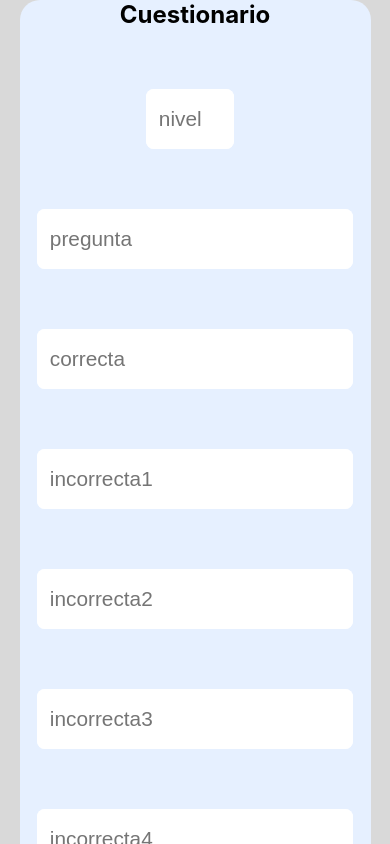
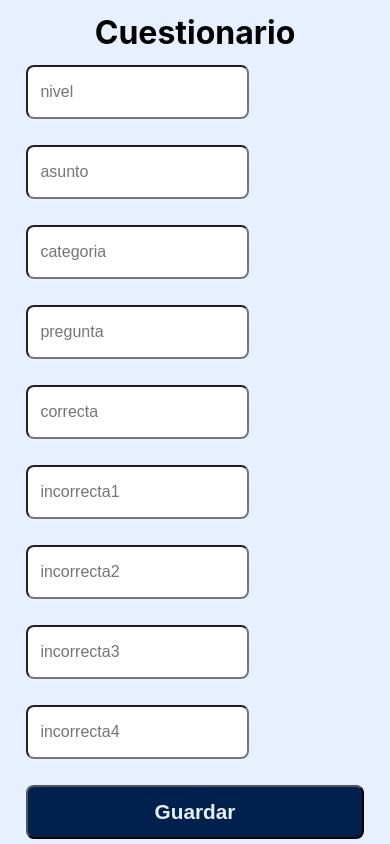
Before and after one commit to HardBoris/studytor-spa, a React (Create React App) app: page /cuestionario in a window 390 px wide. Shown: the top 844 px of the page. Built offline with nearby package versions, Linux system fonts and the light colour scheme.

Commit message:
feat: cuestionario mobil first

```diff
--- a/src/components/BGbutton/button.css
+++ b/src/components/BGbutton/button.css
@@ -10,12 +10,12 @@
 
 button {
   height: 100%;
-  width: 90%;
+  width: 100%;
   background-color: var(--primary-85);
   /*border: solid 1px var(--primary);*/
   border-radius: 0.5rem;
   font-weight: bold;
-  font-size: 0.6rem;
+  font-size: 1.3rem;
   color: var(--primary-light);
   cursor: pointer;
 }
@@ -37,16 +37,3 @@ button:hover {
 .warning:hover {
   background-color: yellow;
 }
-
-@media (min-width: 426px) {
-  .btn {
-    width: 100%;
-    display: flex;
-    justify-content: flex-start;
-    align-items: flex-end;
-  }
-
-  button {
-    font-size: 1rem;
-  }
-}
--- a/src/components/BGbutton/index.tsx
+++ b/src/components/BGbutton/index.tsx
@@ -6,9 +6,7 @@ interface ButtonProps extends ButtonHTMLAttributes<HTMLButtonElement> {
 }
 
 export const BGbutton = ({ children, variant, ...rest }: ButtonProps) => (
-  <div className="btn">
-    <button {...rest} className={variant}>
-      {children}
-    </button>
-  </div>
+  <button {...rest} className={variant}>
+    {children}
+  </button>
 );
--- a/src/components/BGformulario/formulario.css
+++ b/src/components/BGformulario/formulario.css
@@ -1,11 +1,12 @@
 form {
   height: auto;
-  width: 90%;
+  width: 100%;
   margin: auto;
-  padding-bottom: 20px;
+  /*padding: 20px;*/
   /* border: 1px solid black; */
-  border-radius: 20px;
+  /*border-radius: 20px;*/
   background-color: var(--primary-light);
+  font-size: 1rem;
 }
 
 .vertical-form {
--- a/src/components/BGinput/input.css
+++ b/src/components/BGinput/input.css
@@ -1,7 +1,7 @@
 .input-form {
-  width: 90%;
-  height: 120px;
-  border: none;
+  width: 100%;
+  height: 100%;
+  /*border: 1px solid red;*/
   display: flex;
   flex-direction: column;
   justify-content: flex-end;
@@ -9,36 +9,38 @@
 }
 
 .input-label {
-  height: 30px;
   width: 100%;
   display: flex;
   justify-content: flex-start;
   align-items: center;
   padding-left: 0.8rem;
   font-size: 1.2rem;
+  flex: 1;
+  /*border: 1px solid black;*/
 }
 
 .input-field {
-  /* height: 60%;*/
-  width: 100%;
+  height: auto;
+  width: auto;
   display: flex;
   justify-content: flex-start;
   align-items: center;
-  border: none;
+  flex: 2;
+  /*border: 1px solid blue;*/
   border-radius: 0.5rem;
   background-color: var(--blanco);
   color: var(--primary-dark);
 }
 
 input {
-  height: 60px;
+  height: 100%;
   width: 100%;
   padding-left: 0.8rem;
   border-radius: 0.5rem;
-  border: none;
+  /*border: 1px solid green;*/
   /*background-color: var(--secondary-lighter-25);
   color: var(--primary-dark);*/
-  font-size: 1.3rem;
+  font-size: 1rem;
 }
 
 .error {
--- a/src/pages/Cuestionario/cuestionario.css
+++ b/src/pages/Cuestionario/cuestionario.css
@@ -1,34 +1,48 @@
+.cuestionario {
+  width: 100%;
+  height: 100%;
+  padding: 0.8rem;
+  background-color: var(--primary-light);
+}
+
 .clasificacion {
-  width: 93%;
-  height: 120px;
+  width: 100%;
+  height: auto;
   display: flex;
   flex-direction: column;
-  justify-content: space-between;
+  /*justify-content: space-between;*/
   align-items: center;
+  /*border: 2px solid black;*/
 }
 
 .start-separator {
-  width: 30%;
-  height: 100%;
-  display: flex;
+  width: 100%;
+  height: 80px;
+  /*display: flex;
   justify-content: flex-start;
-  align-items: center;
+  align-items: center;*/
+  padding: 0.8rem;
+  /*border: 1px solid blue;*/
 }
 
 .separator {
-  width: 30%;
-  height: 100%;
-  display: flex;
+  width: 100%;
+  height: 80px;
+  /*display: flex;
   justify-content: center;
-  align-items: center;
+  align-items: center;*/
+  padding: 0.8rem;
+  /*border: 1px solid blue;*/
 }
 
 .end-separator {
-  width: 30%;
-  height: 100%;
-  display: flex;
+  width: 100%;
+  height: 80px;
+  /*display: flex;
   justify-content: flex-end;
-  align-items: center;
+  align-items: center;*/
+  padding: 0.8rem;
+  /*border: 1px solid blue;*/
 }
 
 .action-form {
--- a/src/pages/Cuestionario/index.tsx
+++ b/src/pages/Cuestionario/index.tsx
@@ -5,7 +5,7 @@ import "./cuestionario.css";
 
 export const Cuestionario = () => {
   return (
-    <>
+    <div className="cuestionario">
       <BGformulario clase="vertical-form">
         <h1>Cuestionario</h1>
         <div className="clasificacion">
@@ -19,16 +19,29 @@ export const Cuestionario = () => {
             <BGInput name="categoria" placeholder="categoria" />
           </div>
         </div>
+        <div className="separator">
           <BGInput name="pregunta" placeholder="pregunta" />
+        </div>
+        <div className="separator">
           <BGInput name="correcta" placeholder="correcta" />
+        </div>
+        <div className="separator">
           <BGInput name="incorrecta1" placeholder="incorrecta1" />
+        </div>
+        <div className="separator">
           <BGInput name="incorrecta2" placeholder="incorrecta2" />
+        </div>
+        <div className="separator">
           <BGInput name="incorrecta3" placeholder="incorrecta3" />
+        </div>
+        <div className="separator">
           <BGInput name="incorrecta4" placeholder="incorrecta4" />
-        <div className="action-form">
-          <BGbutton>Enviar</BGbutton>
+        </div>
+
+        <div className="separator">
+          <BGbutton>Guardar</BGbutton>
         </div>
       </BGformulario>
-    </>
+    </div>
   );
 };
```
Lines whose indentation alone changed are shown as unchanged.
